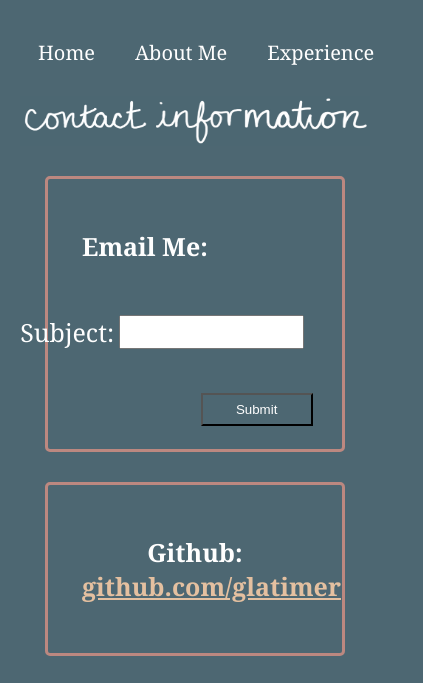
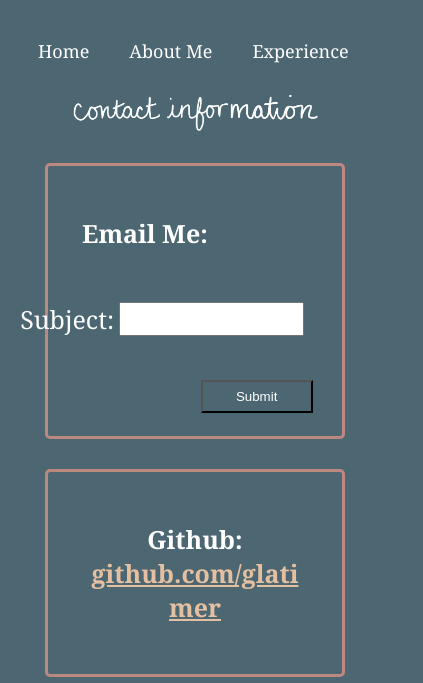
Before and after one commit to glatimer/glatimer.github.io, a plain HTML site: page contact-info.html in a window 390 px wide. Shown: the part 370-1053 px from the top of the page, 423 px wide, since content can reach past the window. Drawn offline with Linux system fonts and the light colour scheme.

Commit message:
Formatted the .contact a link to overflow by breaking the word in mobile mode. Also adjusted the handwritten title sizes for uniformity.

```diff
--- a/styles.css
+++ b/styles.css
@@ -70,7 +70,7 @@ figcaption h2 {
   }
 }
 
-.container {
+.signature-container {
   display: flex;
   justify-content: flex-end;
 }
@@ -88,8 +88,8 @@ figcaption h2 {
 #about-img {
   display: flex;
   margin: auto;
-  width: 175px;
-  height: 30px;
+  width: 180px;
+  height: 40px;
 }
 
 #portfolio-img {
@@ -103,15 +103,15 @@ figcaption h2 {
 .experience-img {
   display: flex;
   margin: auto;
-  width: 350px;
+  width: 325px;
   height: 60px;
 }
 
 #contact-img {
   display: flex;
   margin: auto;
-  width: 350px;
-  height: 60px;
+  width: 325px;
+  height: 50px;
   padding-top: 10px;
 }
 
@@ -130,6 +130,14 @@ figcaption h2 {
   #about-img {
     width: 50%;
     height: 50%;
+  }
+
+  #contact-img {
+    display: flex;
+    margin: auto;
+    width: 250px;
+    height: 50px;
+    padding-top: 10px;
   }
 }
 
@@ -167,7 +175,13 @@ nav {
   padding: 10px;
   color: var(--white);
   text-decoration: none;
-  font-size: 20px;
+  font-size: 28px;
+}
+
+@media (max-width: 500px) {
+  .nav-click {
+    font-size: 18px;
+  }
 }
 
 .nav-click:hover {
@@ -278,7 +292,8 @@ nav {
 }
 
 .contact {
-  display: block;
+  display: flex;
+  flex-direction: column wrap;
   width: 80%;
   margin: 30px auto;
   padding: 10px;
@@ -286,6 +301,12 @@ nav {
   border-radius: 5px;
   text-align: center;
   font-size: 25px;
+}
+
+@media (max-width: 500px) {
+  .contact a {
+    overflow-wrap: break-word;
+  }
 }
 
 .contact h2 {
```
Also changed, not shown: about-me.html (+1 -1 lines).
